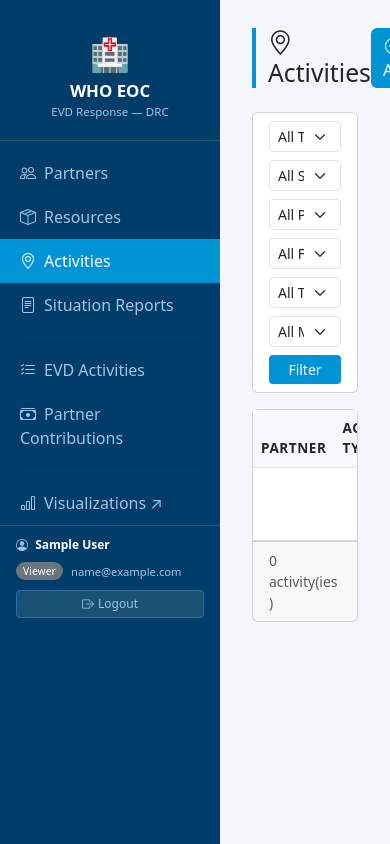
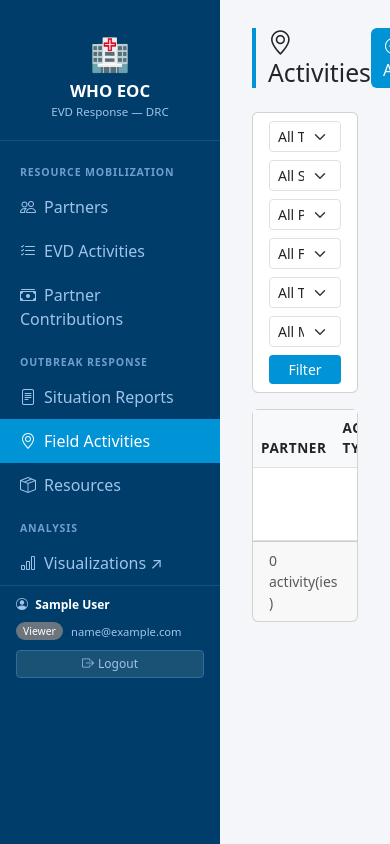
Before and after one commit to Rwunganira/evd-resource-mob, a Flask app: page /activities in a window 390 px wide; the page is wider, and only the part inside the window is pictured. Run offline with Flask 3, Linux system fonts and the light colour scheme; the visitor is signed in with stand-in values (Sample User, id 1); data that the repository does not hold is empty.

Commit message:
Reorder sidebar nav into workflow groups
Sidebar now follows the data-entry sequence: Resource Mobilization
(Partners -> EVD Activities -> Partner Contributions), Outbreak Response
(Situation Reports, Field Activities, Resources), Analysis, Administration.
Adds section labels; renames "Activities" -> "Field Activities" to
disambiguate from "EVD Activities".

Co-Authored-By: Claude Sonnet 5 <noreply@anthropic.com>

```diff
--- a/backend/templates/base.html
+++ b/backend/templates/base.html
@@ -16,6 +16,10 @@
     .sidebar .nav-link { color:#a0c4e8; padding:10px 20px; }
     .sidebar .nav-link:hover, .sidebar .nav-link.active {
       background:var(--who-blue); color:white;
+    }
+    .sidebar .nav-section {
+      color:#6f9fce; font-size:.66rem; font-weight:700; letter-spacing:.08em;
+      text-transform:uppercase; padding:14px 20px 4px;
     }
     .sidebar-brand {
       color:white; text-align:center; padding:10px 20px 20px;
@@ -38,30 +42,11 @@
       <div style="font-size:.72rem;color:#a0c4e8;">EVD Response — DRC</div>
     </div>
     <nav class="nav flex-column">
+      <div class="nav-section">Resource Mobilization</div>
       <a class="nav-link {% if active_page == 'partners' %}active{% endif %}"
          href="{{ url_for('partners_view.list_partners') }}">
         <i class="bi bi-people me-2"></i>Partners
       </a>
-      <a class="nav-link {% if active_page == 'resources' %}active{% endif %}"
-         href="{{ url_for('resources_view.list_resources') }}">
-        <i class="bi bi-box-seam me-2"></i>Resources
-      </a>
-      <a class="nav-link {% if active_page == 'activities' %}active{% endif %}"
-         href="{{ url_for('activities_view.list_activities') }}">
-        <i class="bi bi-geo-alt me-2"></i>Activities
-      </a>
-      <a class="nav-link {% if active_page == 'sitreps' %}active{% endif %}"
-         href="{{ url_for('sitreps_view.list_sitreps') }}">
-        <i class="bi bi-file-text me-2"></i>Situation Reports
-      </a>
-      {% if current_user.is_authenticated and current_user.role == 'admin' %}
-      <hr style="border-color:#1a5276;margin:10px 20px;">
-      <a class="nav-link {% if active_page == 'users' %}active{% endif %}"
-         href="{{ url_for('users_view.list_users') }}">
-        <i class="bi bi-shield-lock me-2"></i>Users
-      </a>
-      {% endif %}
-      <hr style="border-color:#1a5276;margin:10px 20px;">
       <a class="nav-link {% if active_page == 'evd_activities' %}active{% endif %}"
          href="{{ url_for('evd_view.activities_page') }}">
         <i class="bi bi-list-check me-2"></i>EVD Activities
@@ -70,10 +55,33 @@
          href="{{ url_for('evd_view.contributions_page') }}">
         <i class="bi bi-cash-stack me-2"></i>Partner Contributions
       </a>
-      <hr style="border-color:#1a5276;margin:10px 20px;">
+
+      <div class="nav-section">Outbreak Response</div>
+      <a class="nav-link {% if active_page == 'sitreps' %}active{% endif %}"
+         href="{{ url_for('sitreps_view.list_sitreps') }}">
+        <i class="bi bi-file-text me-2"></i>Situation Reports
+      </a>
+      <a class="nav-link {% if active_page == 'activities' %}active{% endif %}"
+         href="{{ url_for('activities_view.list_activities') }}">
+        <i class="bi bi-geo-alt me-2"></i>Field Activities
+      </a>
+      <a class="nav-link {% if active_page == 'resources' %}active{% endif %}"
+         href="{{ url_for('resources_view.list_resources') }}">
+        <i class="bi bi-box-seam me-2"></i>Resources
+      </a>
+
+      <div class="nav-section">Analysis</div>
       <a class="nav-link" href="{{ streamlit_url }}" target="_blank">
         <i class="bi bi-bar-chart me-2"></i>Visualizations ↗
       </a>
+
+      {% if current_user.is_authenticated and current_user.role == 'admin' %}
+      <div class="nav-section">Administration</div>
+      <a class="nav-link {% if active_page == 'users' %}active{% endif %}"
+         href="{{ url_for('users_view.list_users') }}">
+        <i class="bi bi-shield-lock me-2"></i>Users
+      </a>
+      {% endif %}
     </nav>
 
     {% if current_user.is_authenticated %}
```
